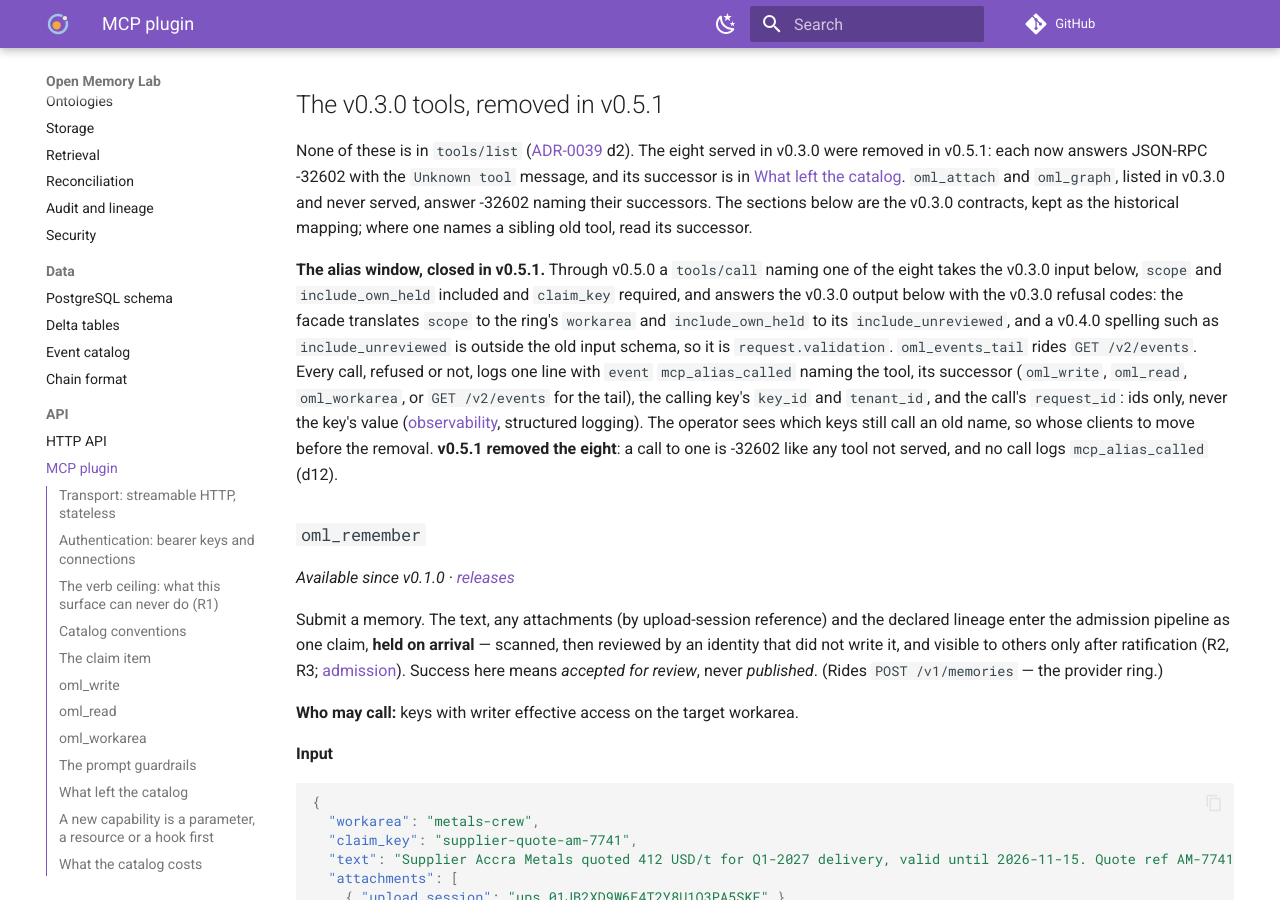
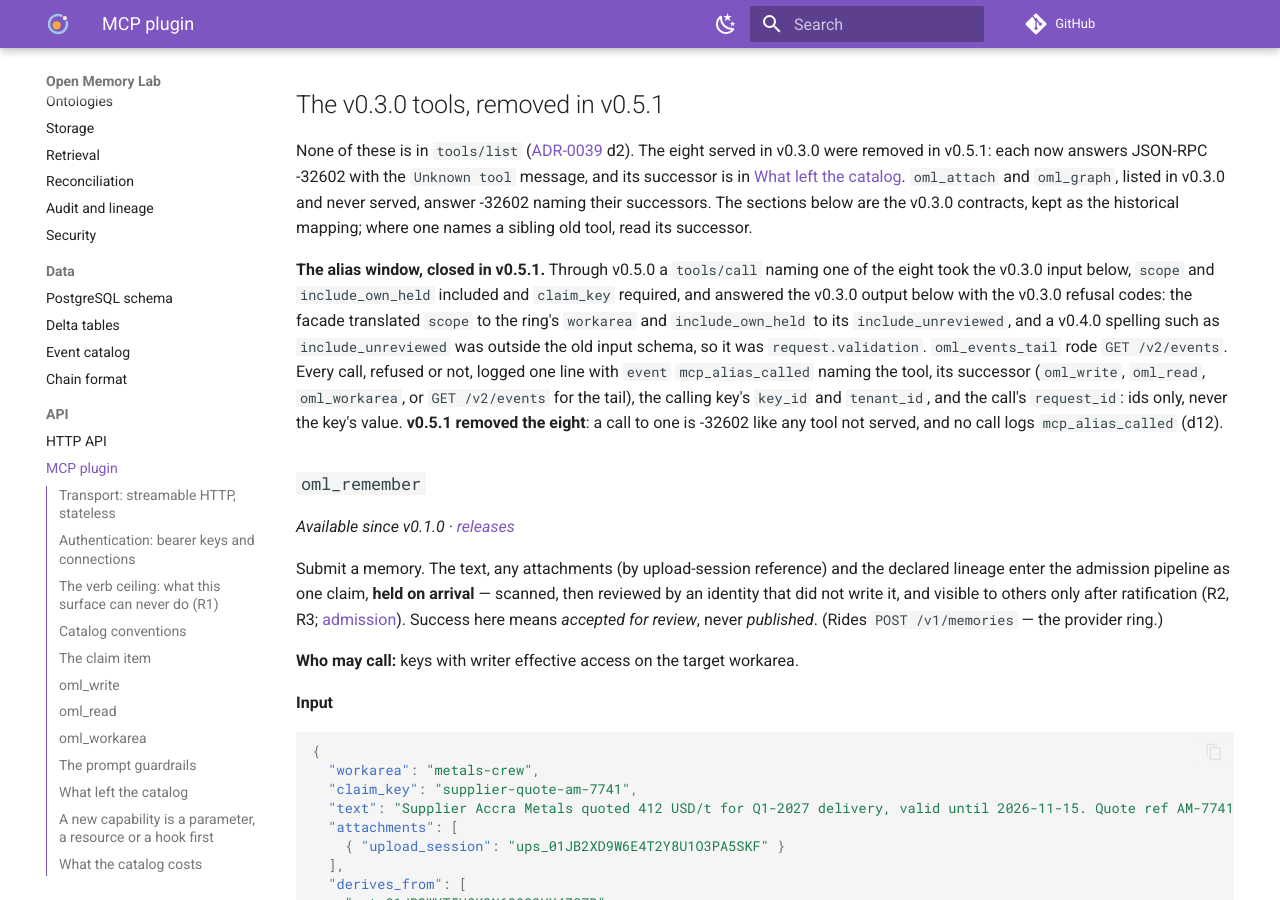
Before and after one commit to e8kor/open-memory-lab, an MkDocs documentation site: the page built from docs/api/mcp-plugin.md, in a window 1280 px wide and 900 px high, scrolled down 12351 px. Built offline with MkDocs 1.6.1 and Material for MkDocs 9.7.7, drawn with Linux system fonts in a browser that asks for light colours; comment, search, counter and statistics services are not loaded.

Commit message:
Put the v0.3.0 alias window paragraph of the MCP plugin page in the past tense: v0.5.1 closed it (ADR-0039 d12)

```diff
--- a/docs/api/mcp-plugin.md
+++ b/docs/api/mcp-plugin.md
@@ -674,19 +674,17 @@ successors. The sections below are the v0.3.0 contracts, kept as the
 historical mapping; where one names a sibling old tool, read its successor.
 
 **The alias window, closed in v0.5.1.** Through v0.5.0 a `tools/call` naming one of the eight
-takes the v0.3.0 input below, `scope` and `include_own_held` included and
-`claim_key` required, and answers the v0.3.0 output below with the v0.3.0
-refusal codes: the facade translates `scope` to the ring's `workarea` and
+took the v0.3.0 input below, `scope` and `include_own_held` included and
+`claim_key` required, and answered the v0.3.0 output below with the v0.3.0
+refusal codes: the facade translated `scope` to the ring's `workarea` and
 `include_own_held` to its `include_unreviewed`, and a v0.4.0 spelling such
-as `include_unreviewed` is outside the old input schema, so it is
-`request.validation`. `oml_events_tail` rides `GET /v2/events`. Every call,
-refused or not, logs one line with `event` `mcp_alias_called` naming the
+as `include_unreviewed` was outside the old input schema, so it was
+`request.validation`. `oml_events_tail` rode `GET /v2/events`. Every call,
+refused or not, logged one line with `event` `mcp_alias_called` naming the
 tool, its successor (`oml_write`, `oml_read`, `oml_workarea`, or
 `GET /v2/events` for the tail), the calling key's `key_id` and `tenant_id`,
-and the call's `request_id`: ids only, never the key's value
-([observability](../operations/observability.md), structured logging). The
-operator sees which keys still call an old name, so whose clients to move
-before the removal. **v0.5.1 removed the eight**: a call to one is -32602
+and the call's `request_id`: ids only, never the key's value. **v0.5.1
+removed the eight**: a call to one is -32602
 like any tool not served, and no call logs `mcp_alias_called` (d12).
 
 ### `oml_remember`
```
